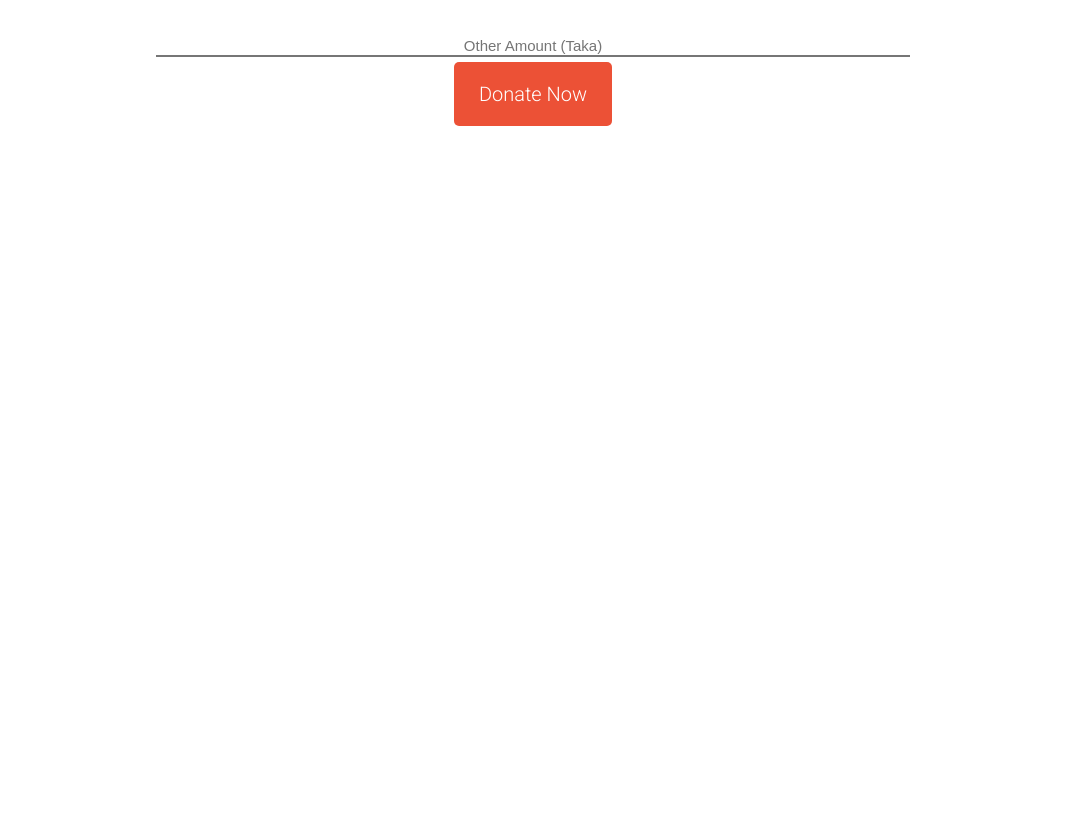
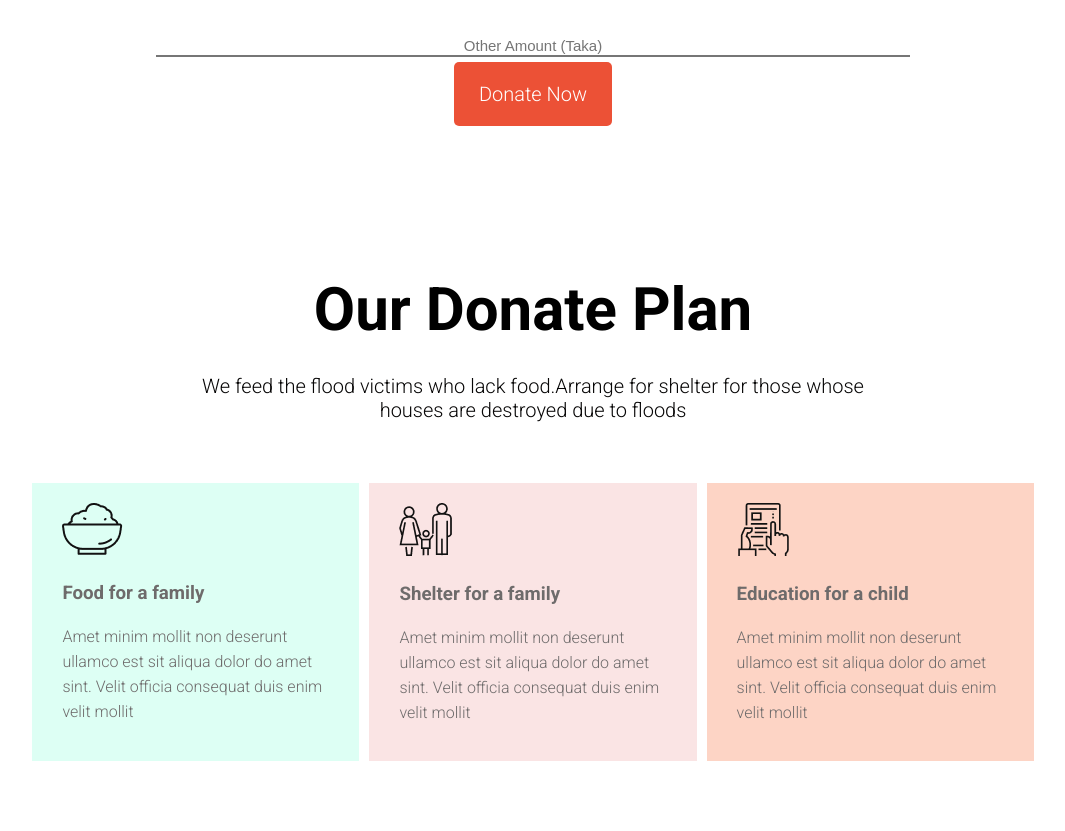
Before and after one commit to NAIMKHAN3/Assignment-1, a plain HTML site: page index.html in a window 1280 px wide. Shown: the part 1150-1981 px from the top of the page, without its empty margins (107-1172 px from the left). Before the commit the page ends 1416 px from the top, so only its background shows below. Drawn offline with Linux system fonts and the light colour scheme; a web font is replaced by a local one.

Commit message:
our plan

```diff
--- a/index.html
+++ b/index.html
@@ -53,6 +53,46 @@
         <a class="donate-link" href="">Donate Now</a>
     </div>
 </section>
+<section>
+    <div class="donate-plan">
+        <h2>Our Donate Plan</h2>
+        <p>We feed the flood victims who lack food.Arrange for shelter for those whose houses are destroyed due to
+            floods</p>
+    </div>
+</section>
+
+<section class="main-section">
+    <div class="donate-option">
+        <div class="our-plan" id="box-1">
+            <img src="images/food.png" alt="">
+            <h3>Food for a family</h3>
+            <p>Amet minim mollit non deserunt
+                ullamco est sit aliqua dolor do amet
+                sint. Velit officia consequat duis enim
+                velit mollit</p>
+        </div>
+        <div class="our-plan" id="box-2">
+            <img src="images/shelter.png" alt="">
+            <h3>Shelter for a family</h3>
+            <p>Amet minim mollit non deserunt
+                ullamco est sit aliqua dolor do amet
+                sint. Velit officia consequat duis enim
+                velit mollit</p>
+
+        </div>
+
+        <div class="our-plan" id="box-3">
+            <img src="images/Frame-1.png" alt="">
+            <h3>Education for a child</h3>
+            <p>Amet minim mollit non deserunt
+                ullamco est sit aliqua dolor do amet
+                sint. Velit officia consequat duis enim
+                velit mollit</p>
+
+        </div>
+
+    </div>
+</section>
 
 <body>
 
--- a/style.css
+++ b/style.css
@@ -107,3 +107,60 @@ body {
     width: 750px;
     outline: 0;
 }
+
+.donate-plan {
+    display: flex;
+    flex-direction: column;
+    align-items: center;
+    text-align: center;
+    justify-content: center;
+    margin: 0 auto;
+    width: 700px;
+    height: 220px;
+    background: none;
+}
+
+.donate-plan h2 {
+    font-size: 60px;
+    margin-top: -20px;
+    background: none;
+}
+
+.donate-plan p {
+    font-size: 20px;
+    margin-top: -20px;
+    color: rgb(7, 6, 6);
+    background: none;
+}
+
+.main-section {
+    height: 350px;
+}
+
+.donate-option {
+    display: flex;
+    justify-content: space-between;
+    margin-left: 10%;
+    margin-right: 10%;
+    color: rgb(110, 107, 107);
+}
+
+.our-plan {
+    height: 400;
+    width: 280px;
+    margin: 5px;
+    padding: 20px 30px;
+    line-height: 25px;
+}
+
+#box-1 {
+    background-color: rgb(221, 255, 244);
+}
+
+#box-2 {
+    background-color: rgb(250, 228, 228);
+}
+
+#box-3 {
+    background-color: rgb(253, 212, 197);
+}
```
Also changed, not shown: images/Frame-1.png (added), images/blood.svg (added), images/bus.svg (added), images/clothes.svg (added), images/food.png (added), images/icon11.svg (added), images/icon13.svg (added), images/icon4.svg (added), images/icon5.svg (added), images/icon6.svg (added), images/icon7.svg (added), images/icon8.svg (added), images/icon9.svg (added), images/medicine.svg (added), 1 more files.
